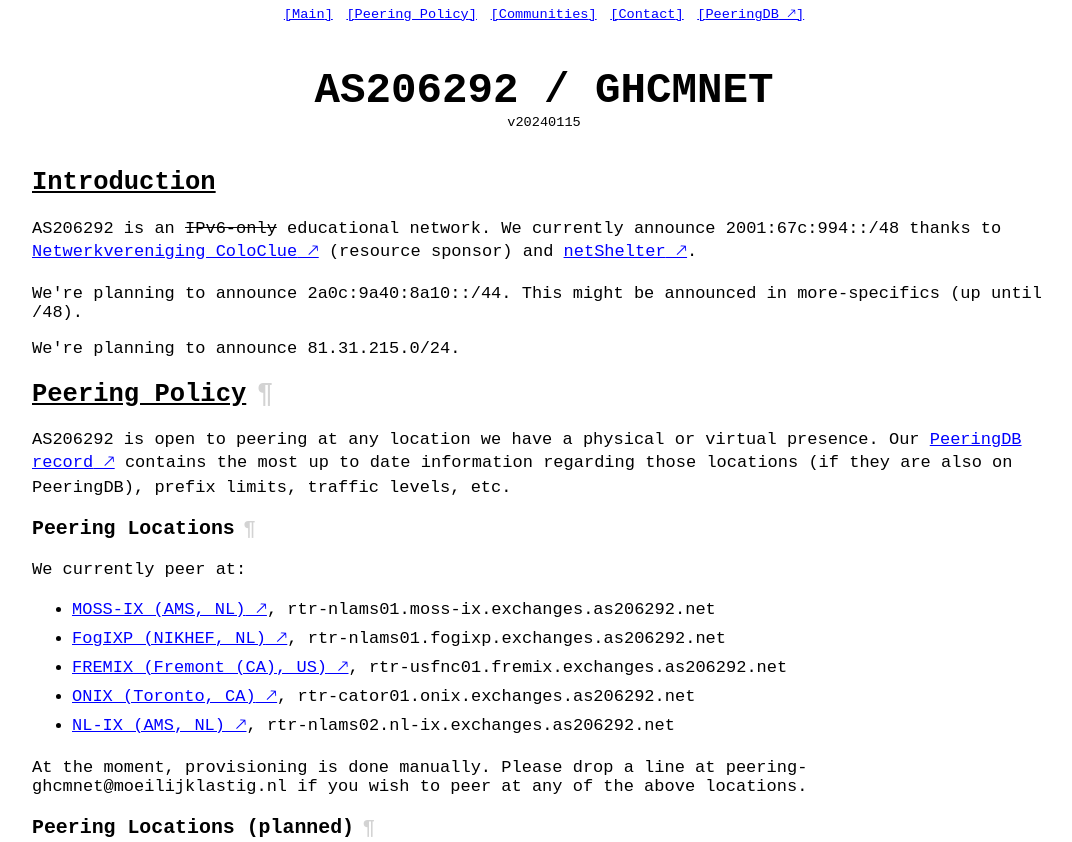
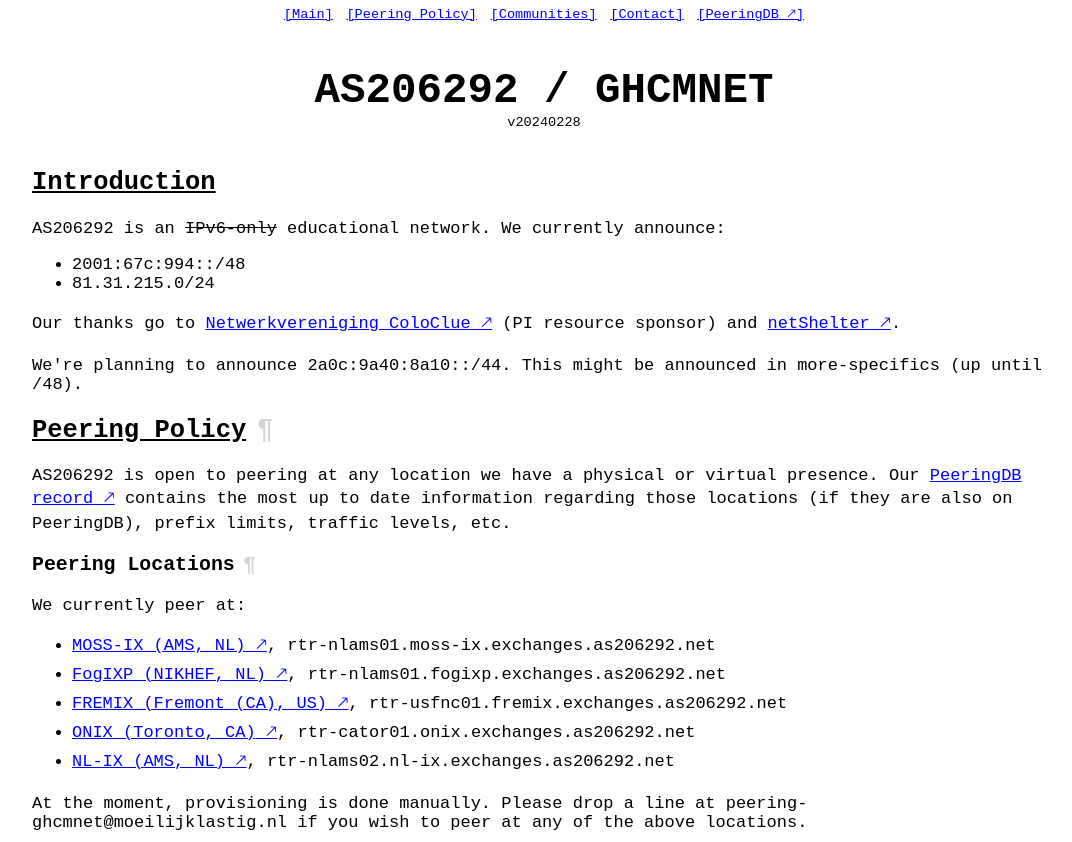
Before and after one commit to mrngm/as206292, a plain HTML site: page public_html/index.html in a window 1280 px wide. Shown: the top 842 px of the page, without its empty margins (96-1168 px from the left). Drawn offline with Linux system fonts and the light colour scheme.

Commit message:
public_html: add IPv4 range to announced subnets

```diff
--- a/public_html/index.html
+++ b/public_html/index.html
@@ -176,19 +176,23 @@
 
   <div id="logo">
     <h1>AS206292 / GHCMNET</h1>
-    <h2>v20240115</h2>
+    <h2>v20240228</h2>
   </div>
 
   <div id="content">
     <h2>Introduction</h2>
-      <p>AS206292 is an <span style="text-decoration: line-through">IPv6-only</span> educational network. We currently announce <tt>2001:67c:994::/48</tt> thanks to
-      <a class="external" href="https://coloclue.net/">Netwerkvereniging
-      ColoClue</a> (resource sponsor) and <a class="external" href="https://netshelter.org/">netShelter</a>.</p>
+      <p>AS206292 is an <span style="text-decoration: line-through">IPv6-only</span> educational network. We currently announce:
+        <ul>
+          <li><tt>2001:67c:994::/48</tt></li>
+          <li><tt>81.31.215.0/24</tt></li>
+        </ul>
+      </p>
+
+      <p>Our thanks go to <a class="external" href="https://coloclue.net/">Netwerkvereniging ColoClue</a> (PI resource sponsor) and
+      <a class="external" href="https://netshelter.org/">netShelter</a>.</p>
 
       <p>We're planning to announce <tt>2a0c:9a40:8a10::/44</tt>. This might be announced in more-specifics (up
       until <tt>/48</tt>).</p>
-
-      <p>We're planning to announce <tt>81.31.215.0/24</tt>.
 
     <h2 id="peering-policy">Peering Policy<a class="pilcrow" href="#peering-policy"></a></h2>
       <p>AS206292 is open to peering at any location we have a physical or virtual presence. Our <a class="external" href="https://as206292.peeringdb.com/">PeeringDB record</a>
```
